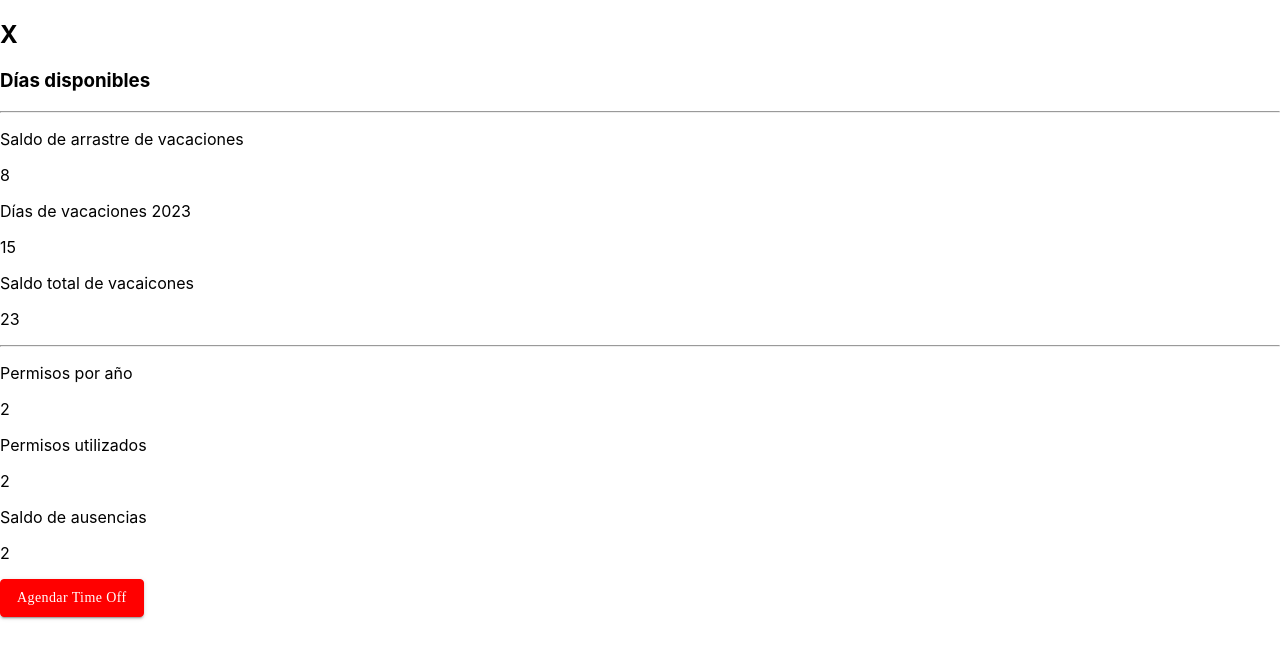
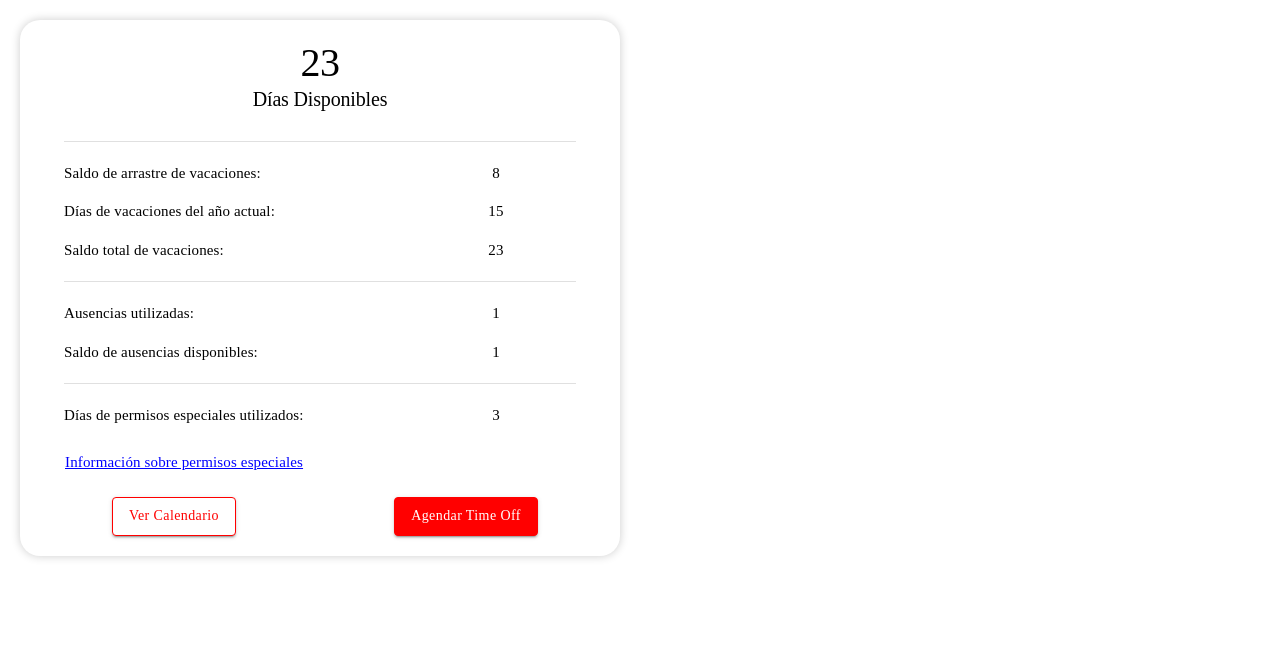
Before and after one commit to Zarahi93/tf-santander, a React (Create React App) app: page /timeoff in a window 1280 px wide. Shown: the top 658 px of the page. Built offline with nearby package versions, Linux system fonts and the light colour scheme; a web font is replaced by a local one.

Commit message:
Update Timeoff fixed

```diff
--- a/src/Components/Timeoff/Calendar.jsx
+++ b/src/Components/Timeoff/Calendar.jsx
@@ -2,34 +2,7 @@ export const Calendar = () => {
   return (
     <>
       <section className='holiday'>
-        <h2> X </h2> {/* función para traer los días disponibles*/}
-        <h3>Días disponibles</h3>
-        <hr />
-        <div>
-          <p>Saldo de arrastre de vacaciones</p>
-          <p>8</p>
-        </div>
-        <div>
-          <p>Días de vacaciones 2023</p>
-          <p>15</p>
-        </div>
-        <div>
-          <p>Saldo total de vacaicones</p>
-          <p>23</p>
-        </div>
-        <hr />
-        <div>
-          <p>Permisos por año</p>
-          <p>2</p>
-        </div>
-        <div>
-          <p>Permisos utilizados</p>
-          <p>2</p>
-        </div>
-        <div>
-          <p>Saldo de ausencias</p>
-          <p>2</p>
-        </div>
+        <h3>Aquí va el calendar</h3>
       </section>
       <section className='calendar'>
 
--- /dev/null
+++ b/src/Components/Timeoff/Table.jsx
@@ -0,0 +1,63 @@
+import React from 'react';
+import { Container, Typography, Divider, Grid } from '@mui/material';
+
+function VacationInfoTable() {
+    return (
+        <Container>
+            <Typography variant="h1" align="center" style={{ fontSize: "40px" }}>23</Typography>
+            <Typography variant="h2" align="center" style={{ fontSize: "20px", marginBottom: "30px" }}>Días Disponibles</Typography>
+            <Divider style={{ margin: '20px 0' }} />
+
+            <Grid container spacing={2}>
+                <Grid item xs={8}>
+                    <Typography variant="body1" style={{ fontSize: "15px" }}>Saldo de arrastre de vacaciones:</Typography>
+                </Grid>
+                <Grid item xs={4} align="center">
+                    <Typography variant="body1" style={{ fontSize: "15px" }}>8</Typography>
+                </Grid>
+                <Grid item xs={8}>
+                    <Typography variant="body1" style={{ fontSize: "15px" }}>Días de vacaciones del año actual:</Typography>
+                </Grid>
+                <Grid item xs={4} align="center">
+                    <Typography variant="body1" style={{ fontSize: "15px" }}>15</Typography>
+                </Grid>
+                <Grid item xs={8}>
+                    <Typography variant="body1" style={{ fontSize: "15px" }}>Saldo total de vacaciones:</Typography>
+                </Grid>
+                <Grid item xs={4} align="center">
+                    <Typography variant="body1" style={{ fontSize: "15px" }}>23</Typography>
+                </Grid>
+            </Grid>
+
+            <Divider style={{ margin: '20px 0' }} />
+
+            <Grid container spacing={2}>
+                <Grid item xs={8}>
+                    <Typography variant="body1" style={{ fontSize: "15px" }}>Ausencias utilizadas:</Typography>
+                </Grid>
+                <Grid item xs={4} align="center">
+                    <Typography variant="body1" style={{ fontSize: "15px" }}>1</Typography>
+                </Grid>
+                <Grid item xs={8}>
+                    <Typography variant="body1" style={{ fontSize: "15px" }}>Saldo de ausencias disponibles:</Typography>
+                </Grid>
+                <Grid item xs={4} align="center">
+                    <Typography variant="body1" style={{ fontSize: "15px" }}>1</Typography>
+                </Grid>
+            </Grid>
+
+            <Divider style={{ margin: '20px 0' }} />
+
+            <Grid container spacing={2}>
+                <Grid item xs={8}>
+                    <Typography variant="body1" style={{ fontSize: "15px" }}>Días de permisos especiales utilizados:</Typography>
+                </Grid>
+                <Grid item xs={4} align="center">
+                    <Typography variant="body1" style={{ fontSize: "15px" }}>3</Typography>
+                </Grid>
+            </Grid>
+        </Container>
+    );
+}
+
+export default VacationInfoTable;
--- a/src/Components/Timeoff/Timeoff.jsx
+++ b/src/Components/Timeoff/Timeoff.jsx
@@ -1,5 +1,3 @@
-import Calendar from "./Calendar"
-import TimeOffForm from "./Form"
 import React, { useState } from 'react';
 import {
   Button,
@@ -8,32 +6,100 @@ import {
   DialogContent,
   Container,
   IconButton,
+  Grid,
+  Typography,
+  DialogActions
 } from '@mui/material';
 import CloseIcon from '@mui/icons-material/Close';
-
+import { useTheme } from '@mui/system';
+import VacationInfoTable from "./Table"
+import Calendar from "./Calendar"
+import TimeOffForm from "./Form"
+import vacationsTable from '../../Assets/Imgs/vacationsTable.png'
 
 
 export const Timeoff = () => {
-  const [open, setOpen] = useState(false);
+  const theme = useTheme();
 
-  const handleOpen = () => {
-    setOpen(true);
+  const [openCalendar, setOpenCalendar] = useState(false);
+  const [openForm, setOpenForm] = useState(false);
+  const [isImageModalOpen, setImageModalOpen] = useState(false);
+
+  const handleOpenForm = () => {
+    setOpenForm(true);
   };
 
-  const handleClose = () => {
-    setOpen(false);
+  const handleCloseForm = () => {
+    setOpenForm(false);
   };
+
+  const handleOpenCalendar = () => {
+    setOpenCalendar(true);
+  };
+
+  const handleCloseCalendar = () => {
+    setOpenCalendar(false);
+  };
+
+  const openImageModal = () => {
+    setImageModalOpen(true);
+  };
+
+  const closeImageModal = () => {
+    setImageModalOpen(false);
+  };
+
   return (
-    <div>
-      <Calendar/>
-      <Button variant="contained" style={{backgroundColor:"red"}} onClick={handleOpen}>
+    <Container maxWidth="sm"
+      style={{
+        backgroundColor: 'white',
+        padding: '20px',
+        color: theme.palette.txtPrincipal.main,
+        borderRadius: '20px',
+        boxShadow: '0px 0px 10px rgba(0, 0, 0, 0.2)',
+        margin: "20px"
+      }}>
+      <Grid container spacing={3}>
+        <Grid item xs={12}>
+          <VacationInfoTable />
+        </Grid>
+        <Grid item xs={12}>
+          <Typography onClick={openImageModal} style={{ color: "blue", cursor: "pointer", textDecoration: "underline", marginLeft:"25px" }}>Información sobre permisos especiales</Typography>
+        </Grid>
+        <Grid item xs={6} align="center">
+          <Button variant="contained" style={{ backgroundColor: "white", color: "red" }} onClick={handleOpenCalendar}>
+            Ver Calendario
+          </Button>
+        </Grid>
+        <Grid item xs={6} align="center">
+          <Button variant="contained" style={{ backgroundColor: "red" }} onClick={handleOpenForm}>
             Agendar Time Off
           </Button>
-      <Dialog open={open} onClose={handleClose}>
+        </Grid>
+        <Dialog open={isImageModalOpen} onClose={closeImageModal}>
           <DialogTitle>
             <IconButton
               color="inherit"
-            onClick={handleClose}
+              onClick={closeImageModal}
+              aria-label="close"
+            >
+              <CloseIcon />
+            </IconButton>
+          </DialogTitle>
+          <DialogContent>
+            <img src={vacationsTable} alt="Imagen información vacaciones" style={{ maxWidth: "-webkit-fill-available" }} />
+          </DialogContent>
+          <DialogActions>
+            <Button variant="contained" onClick={closeImageModal} style={{ backgroundColor: "red" }}>
+              Cerrar
+            </Button>
+          </DialogActions>
+        </Dialog>
+        <Dialog open={openCalendar} onClose={handleCloseCalendar}>
+          <DialogTitle>
+            <IconButton
+              color="inherit"
+              onClick={handleCloseCalendar}
               aria-label="close"
             >
               <CloseIcon />
@@ -41,10 +107,27 @@ export const Timeoff = () => {
           </DialogTitle>
           <DialogContent>
             <Container maxWidth="lg">
-            <TimeOffForm onCancel={handleClose}/>
+              <Calendar onCancel={handleCloseCalendar} />
             </Container>
           </DialogContent>
         </Dialog>
-    </div>
+        <Dialog open={openForm} onClose={handleCloseForm}>
+          <DialogTitle>
+            <IconButton
+              color="inherit"
+              onClick={handleCloseForm}
+              aria-label="close"
+            >
+              <CloseIcon />
+            </IconButton>
+          </DialogTitle>
+          <DialogContent>
+            <Container maxWidth="lg">
+              <TimeOffForm onCancel={handleCloseForm} />
+            </Container>
+          </DialogContent>
+        </Dialog>
+      </Grid>
+    </Container>
   )
 }
```
Lines whose indentation alone changed are shown as unchanged.
